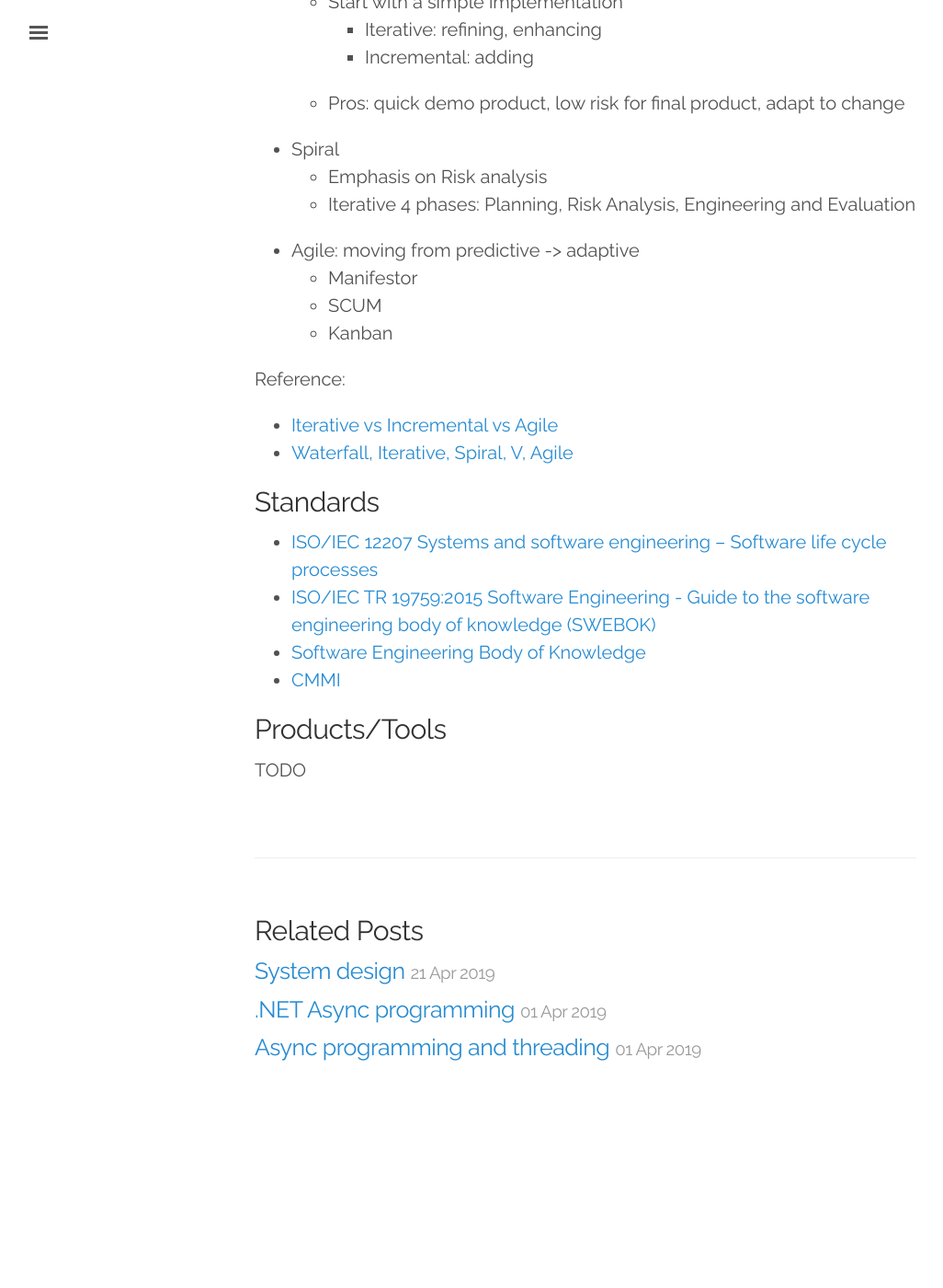
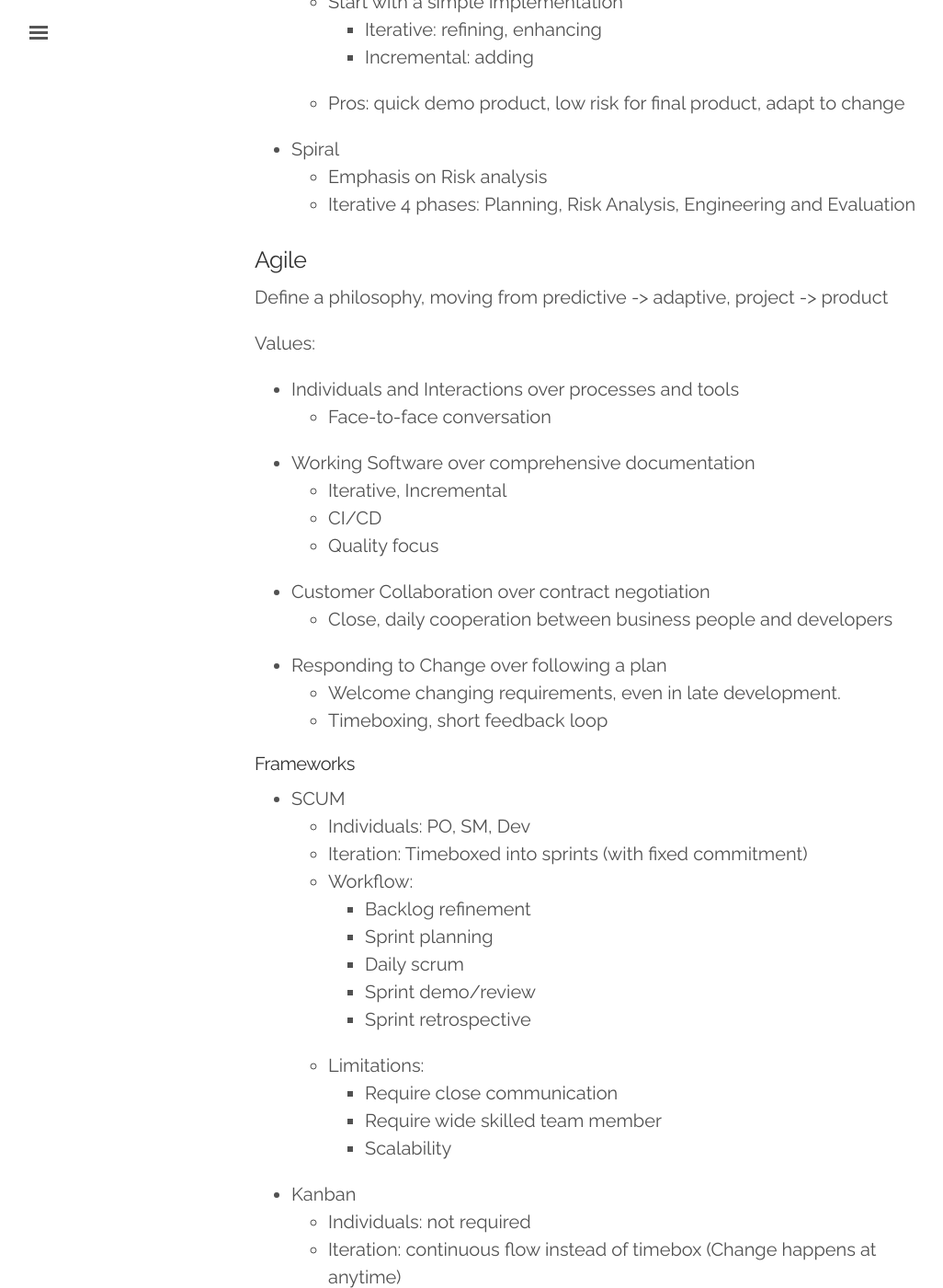
Before and after one commit to akivamu/akivamu.github.io, a Jekyll site: the page built from _posts/2019-04-20-cs-sdlc.md, in a window 1280 px wide and 1400 px high, scrolled down 3178 px. Shown: the whole window at 92% size, without its empty margins (3-1029 px from the left). Built offline with Jekyll 4.4.1, drawn with Linux system fonts in a browser that asks for light colours; comment, search, counter and statistics services are not loaded; before the commit the page ends 4392 px from its top, so only the background shows below that; some of the changed text lies outside the part shown.

Commit message:
done sdlc

```diff
--- a/_posts/2019-04-20-cs-sdlc.md
+++ b/_posts/2019-04-20-cs-sdlc.md
@@ -101,10 +101,46 @@ about history of software development methodologies
 - Spiral
   - Emphasis on Risk analysis
   - Iterative 4 phases: Planning, Risk Analysis, Engineering and Evaluation
-- Agile: moving from predictive -> adaptive
-  - Manifestor
-  - SCUM
-  - Kanban
+
+### Agile
+
+Define a philosophy, moving from predictive -> adaptive, project -> product
+
+Values:
+
+- Individuals and Interactions over processes and tools
+  - Face-to-face conversation
+- Working Software over comprehensive documentation
+  - Iterative, Incremental
+  - CI/CD
+  - Quality focus
+- Customer Collaboration over contract negotiation
+  - Close, daily cooperation between business people and developers
+- Responding to Change over following a plan
+  - Welcome changing requirements, even in late development.
+  - Timeboxing, short feedback loop
+
+#### Frameworks
+
+- SCUM
+  - Individuals: PO, SM, Dev
+  - Iteration: Timeboxed into sprints (with fixed commitment)
+  - Workflow:
+    - Backlog refinement
+    - Sprint planning
+    - Daily scrum
+    - Sprint demo/review
+    - Sprint retrospective
+  - Limitations:
+    - Require close communication
+    - Require wide skilled team member
+    - Scalability
+- Kanban
+  - Individuals: not required
+  - Iteration: continuous flow instead of timebox (Change happens at anytime)
+  - Useful for project with varying priority
+- [Large-scale Scrum (LeSS)](https://less.works/)
+- [Scaled Agile Framework (SAFe)](https://www.scaledagileframework.com/)
 
 Reference:
 
@@ -117,7 +153,3 @@ Reference:
 - [ISO/IEC TR 19759:2015 Software Engineering - Guide to the software engineering body of knowledge (SWEBOK)](https://www.iso.org/standard/67604.html)
 - [Software Engineering Body of Knowledge](https://en.wikipedia.org/wiki/Software_Engineering_Body_of_Knowledge)
 - [CMMI](https://en.wikipedia.org/wiki/Capability_Maturity_Model_Integration)
-
-## Products/Tools
-
-TODO
```
Also changed, not shown: _posts/2017-06-07-start-off-computer-science-series.md (+1 -1 lines).
